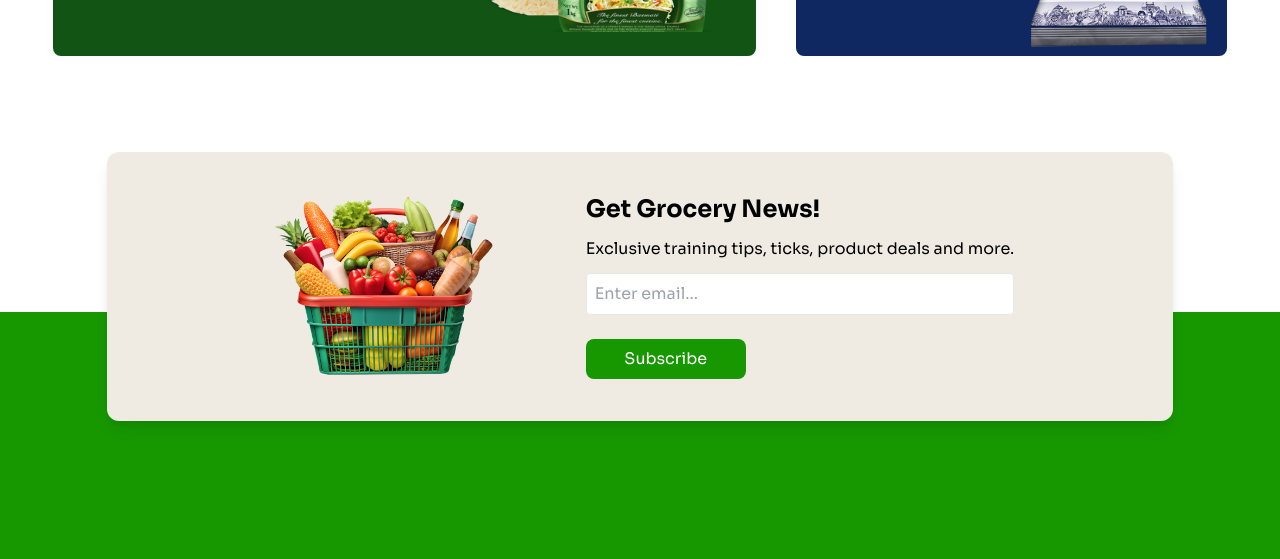
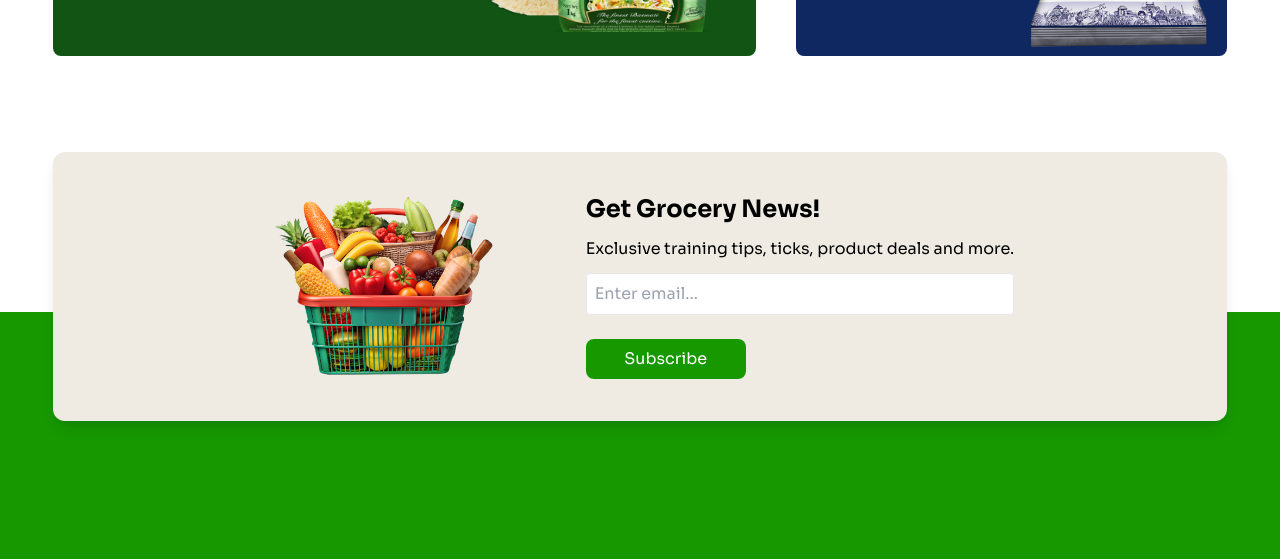
Before and after one commit to saidebinsabid/natural-platter, a plain HTML site: page index.html in a window 1280 px wide. Shown: the part 2591-3150 px from the top of the page. Drawn offline with nearby package versions, Linux system fonts and the light colour scheme.

Commit message:
footer upper div size fixed

```diff
--- a/index.html
+++ b/index.html
@@ -464,7 +464,7 @@
     <footer class="bg-[#179800] font-soraFont mt-64">
       <!-- Subscription Box: Now Responsive -->
       <div
-        class="text-black relative -top-52 lg:-top-40 w-10/12 mx-auto bg-[#EFEBE3] shadow-lg rounded-xl p-10 flex flex-col lg:flex-row gap-20 text-center lg:justify-center lg:text-left"
+        class="text-black relative -top-52 lg:-top-40 w-11/12 mx-auto bg-[#EFEBE3] shadow-lg rounded-xl p-10 flex flex-col lg:flex-row gap-20 text-center lg:justify-center lg:text-left"
       >
         <!-- Left Div: Image -->
         <div class="flex justify-center">
```
